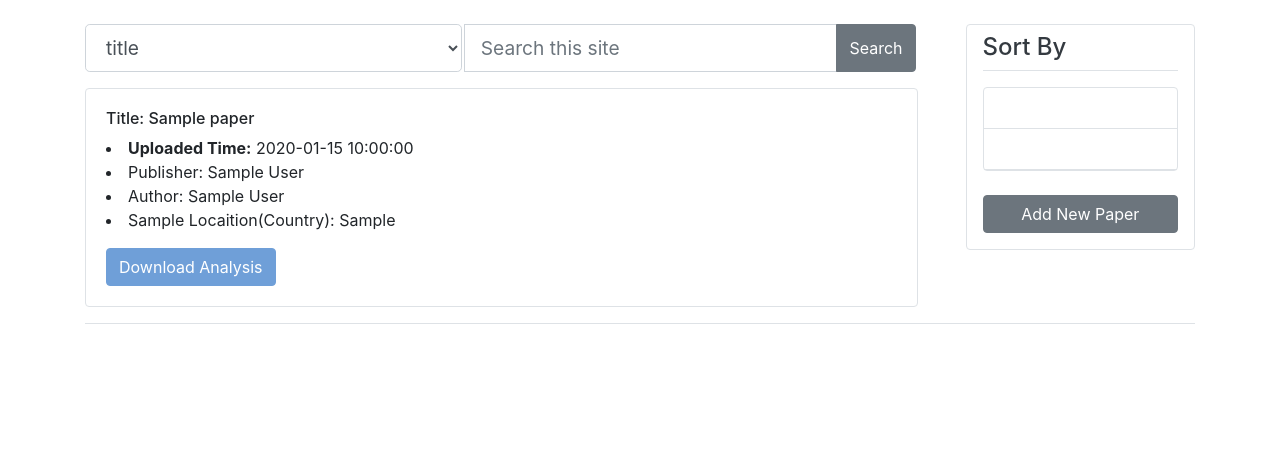
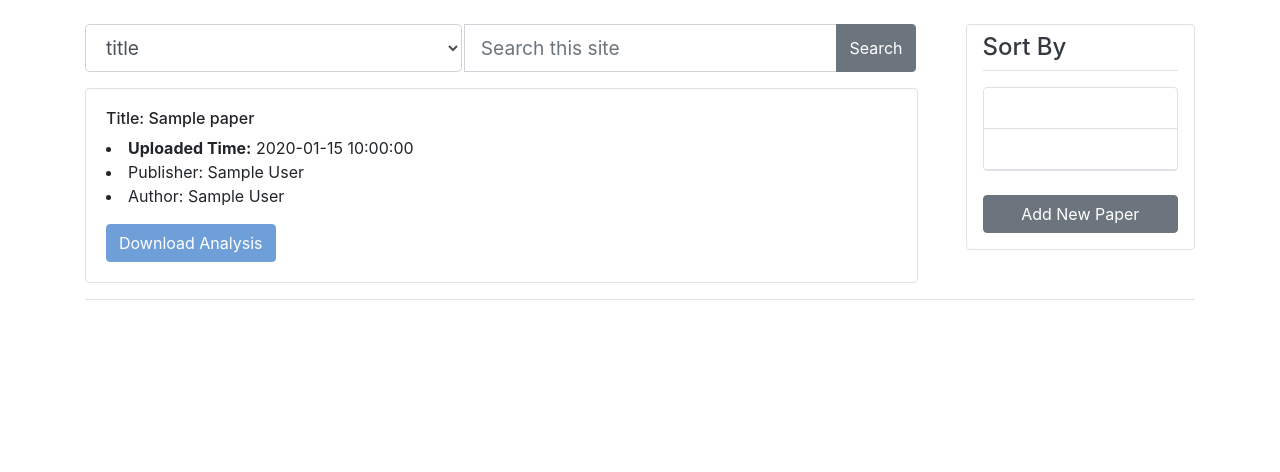
Before and after one commit to PrincessGods/deco3801, a Flask app: template application/templates/paper.html in a window 1280 px wide. Shown: the part 61-533 px from the top of the page. Run offline with Flask 2, Linux system fonts and the light colour scheme; tables that the repository leaves empty hold one stand-in row (values such as "Sample post"); the template is opened without the code that fills it: values that come from a table or form of the project are taken from there, most other values are stand-ins (such as "Sample title", 1, 10 or a date in 2020); some libraries are stand-ins or nearby versions.

Commit message:
no message

```diff
--- a/application/templates/paper.html
+++ b/application/templates/paper.html
@@ -22,7 +22,6 @@
                         <li><b>Uploaded Time:</b> {{ paper.date }}</li>
                         <li>Publisher: {{ paper.author.user_firstname }} {{ paper.author.user_lastname }}</li>
                         <li>Author: {{ paper.paper_author }}</li>
-                        <li>Sample Locaition(Country): {{ sampleInfo.sample_country }}</li>
                         <a class="btn btn-primary mt-3" href="#">Download Analysis</a>
                     </div>
                 {% endfor %}
```
